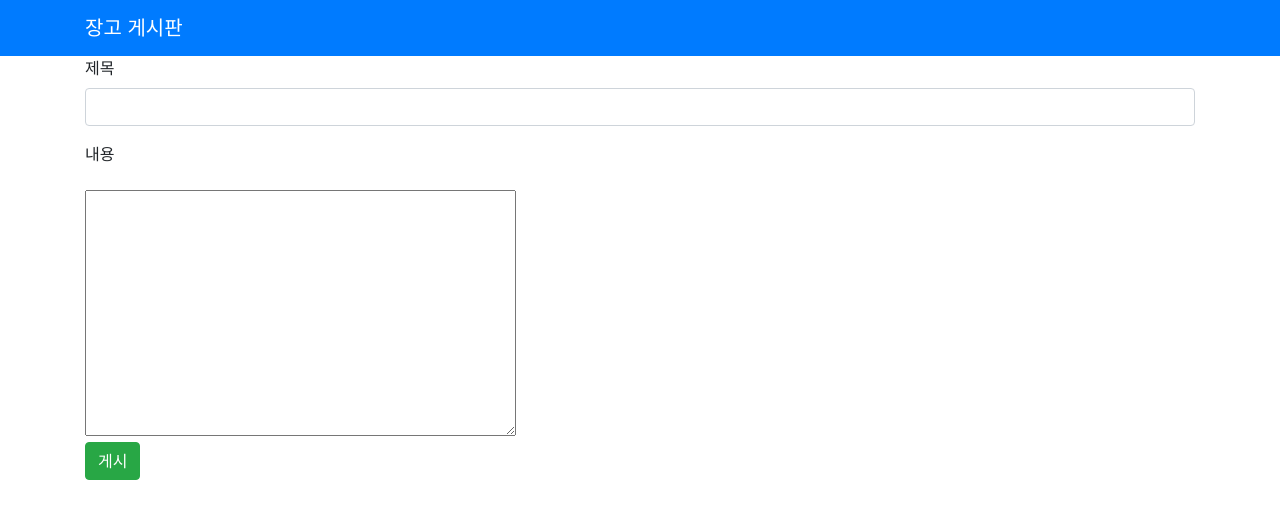
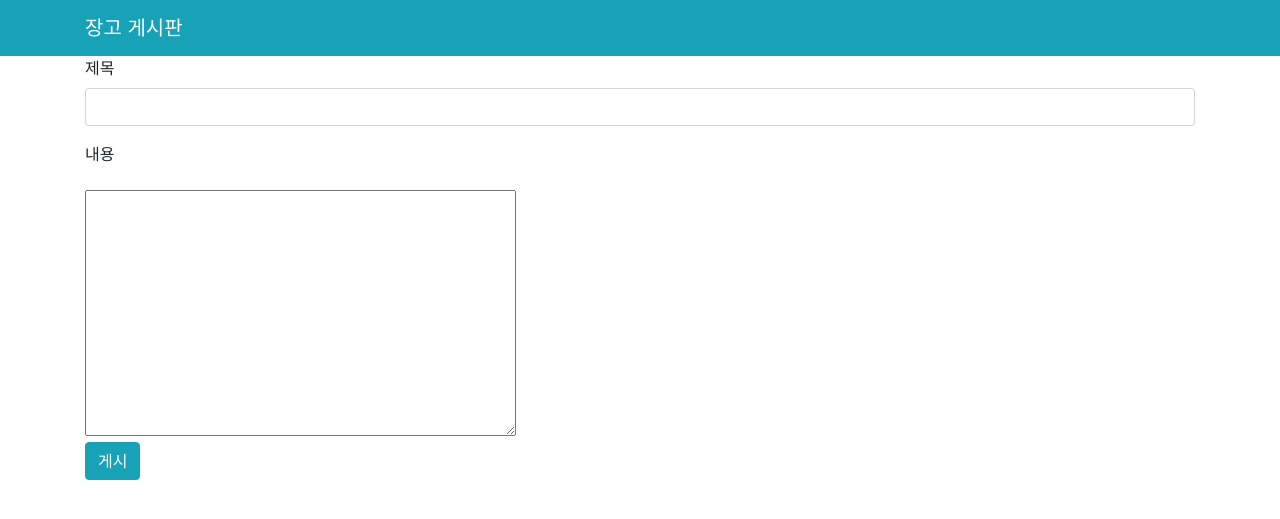
Before and after one commit to superhyuk/board_django, a Django app: page /new_topic/ in a window 1280 px wide. Shown: the top 519 px of the page. Run offline with Django 3.2, Linux system fonts and the light colour scheme; some libraries are stand-ins or nearby versions.

Commit message:
navabar button color info change

```diff
--- a/makeBoard/templates/base.html
+++ b/makeBoard/templates/base.html
@@ -15,7 +15,7 @@
 </head>
 
 <body>
-    <nav class="navbar navbar-expand-lg navbar-dark bg-primary">
+    <nav class="navbar navbar-expand-lg navbar-dark bg-info">
         <div class="container">
             <a class="navbar-brand" href="{% url 'home' %}">장고 게시판</a>
 
--- a/makeBoard/templates/new_topic.html
+++ b/makeBoard/templates/new_topic.html
@@ -23,7 +23,7 @@
     {{form.content}}
 
     <div>
-        <button type="submit" class="btn btn-success">게시</button>
+        <button type="submit" class="btn btn-info">게시</button>
     </div>
 
 </form>
```
